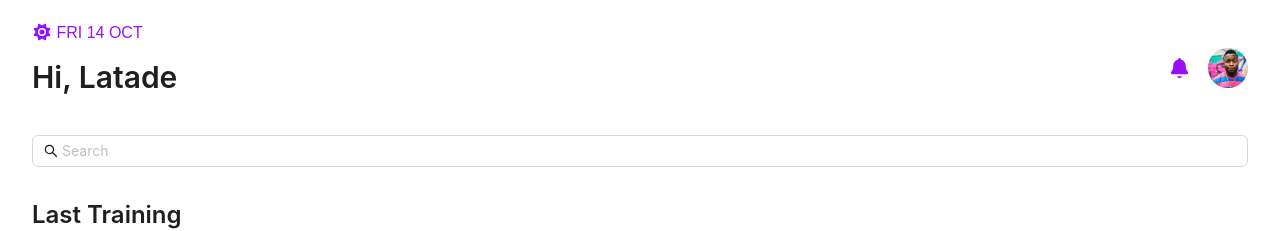
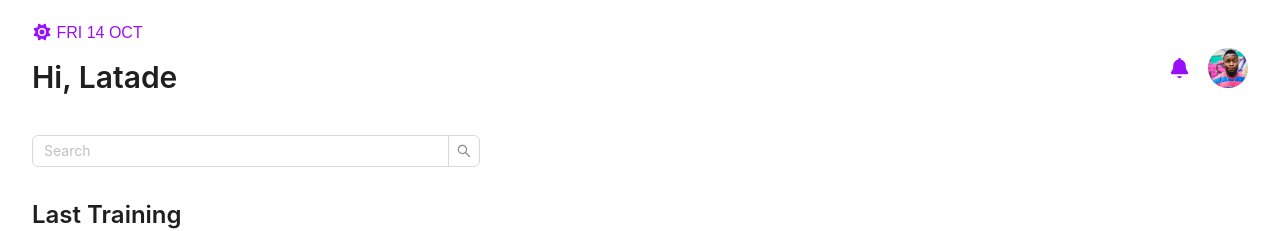
Before and after one commit to pur-wanto/swimo-app, a React (Vite) app: page /dashboard in a window 1280 px wide. Shown: the top 231 px of the page. Built offline with nearby package versions, Linux system fonts and the light colour scheme; no server answers.

Commit message:
fix: fixing type

```diff
--- a/src/components/Recomended.tsx
+++ b/src/components/Recomended.tsx
@@ -2,10 +2,9 @@ import { faBookmark, faUser } from '@fortawesome/free-solid-svg-icons';
 import { FontAwesomeIcon } from '@fortawesome/react-fontawesome';
 import Recomended1 from '../assets/recomended-1.png';
 
-type Props = {}
 
-const Recomended = (props: Props) => {
-  const people = [1, 2, 3, 4].map((item, index) => {
+const Recomended = () => {
+  const people = [1, 2, 3, 4].map((index) => {
     return (
       <FontAwesomeIcon
         key={index}
--- a/src/pages/dashboard.tsx
+++ b/src/pages/dashboard.tsx
@@ -2,7 +2,7 @@ import { faBell, faPersonSwimming, faSun } from '@fortawesome/free-solid-svg-ico
 import { FontAwesomeIcon } from '@fortawesome/react-fontawesome';
 import Avatar from "../assets/avatar.png";
 import { Typography } from 'antd';
-import Search from 'antd/es/transfer/search';
+import { Input } from 'antd';
 import Recomended from '../components/Recomended';
 
 type Props = {}
@@ -34,7 +34,7 @@ function Dashboard({ }: Props) {
 
       {/* Search */}
       <div className="mt-6">
-        <Search placeholder="Search" className="w-full max-w-md" />
+        <Input.Search placeholder="Search" className="w-full max-w-md" />
       </div>
 
       {/* Section Spacer */}
@@ -75,7 +75,7 @@ function Dashboard({ }: Props) {
       {/* Mobile: horizontal scroll | Desktop: grid */}
       <div className="mt-4 overflow-x-auto">
         <div className="flex gap-4 md:grid md:grid-cols-3 md:gap-6">
-          {[1, 2, 3, 4, 5].map((item, index) => (
+          {[1, 2, 3, 4, 5].map((index) => (
             <div
               key={index}
               className="min-w-[250px] md:min-w-0 flex-shrink-0"
```
